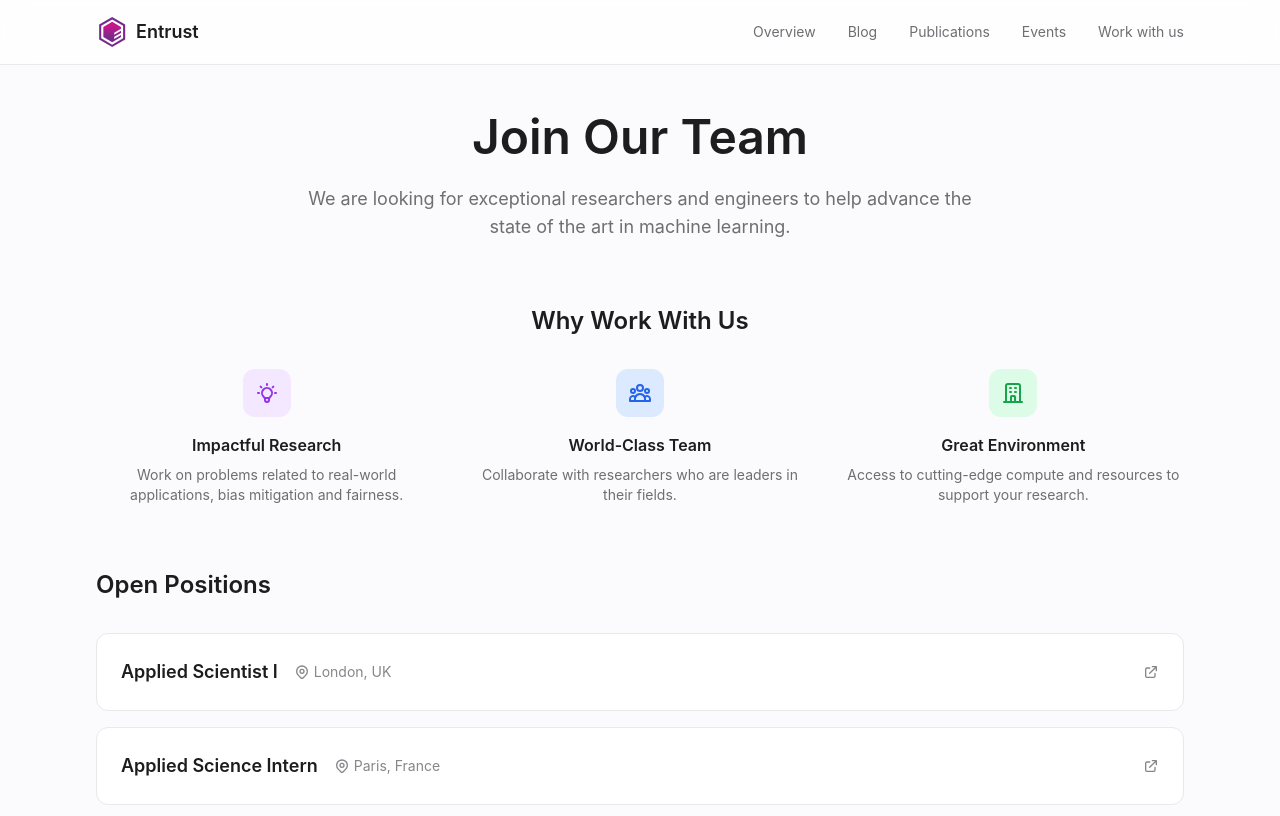
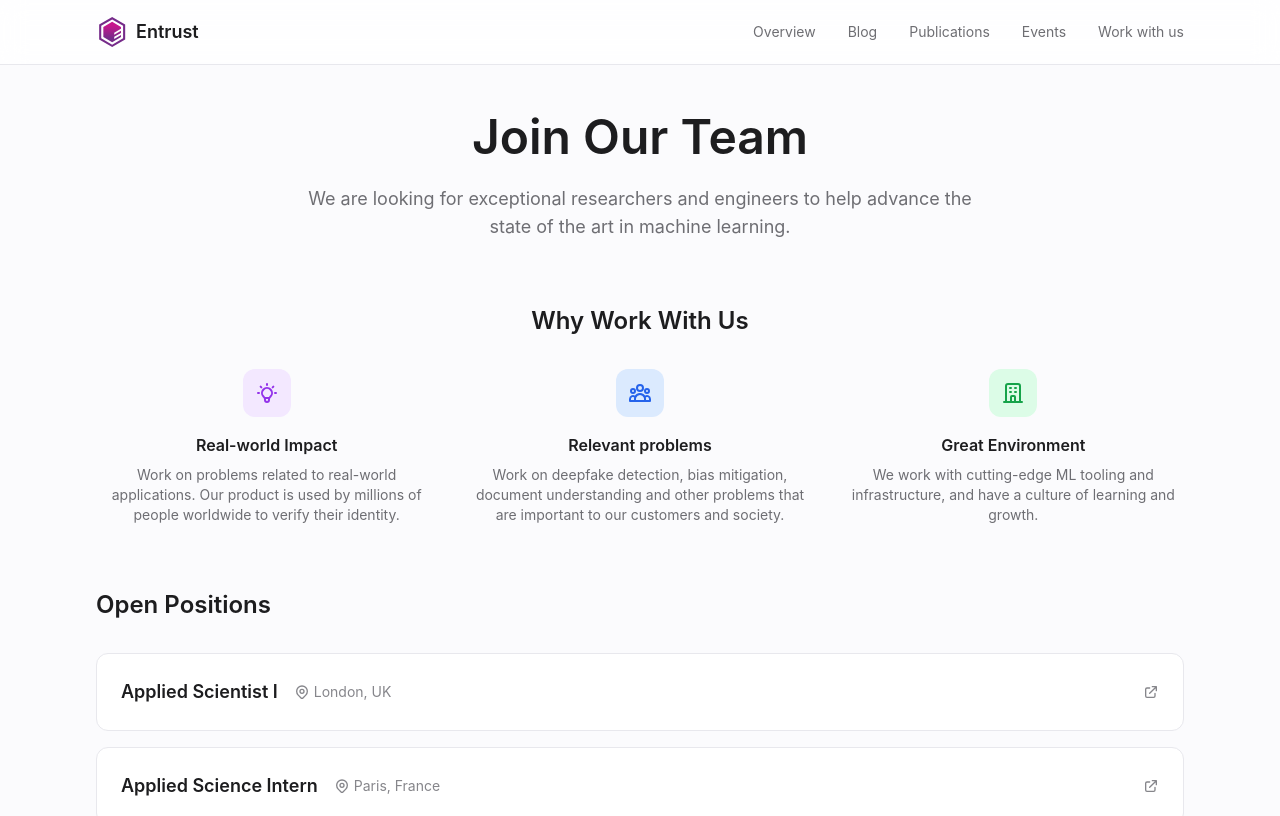
Before and after one commit to entrust-ml/entrust-ml.github.io, a Next.js app: page /careers in a window 1280 px wide. Shown: the top 816 px of the page. Built offline with nearby package versions, Linux system fonts and the light colour scheme.

Commit message:
Update work with us section

```diff
--- a/src/app/careers/page.tsx
+++ b/src/app/careers/page.tsx
@@ -48,9 +48,10 @@ export default function CareersPage() {
                 <path strokeLinecap="round" strokeLinejoin="round" strokeWidth={2} d="M9.663 17h4.673M12 3v1m6.364 1.636l-.707.707M21 12h-1M4 12H3m3.343-5.657l-.707-.707m2.828 9.9a5 5 0 117.072 0l-.548.547A3.374 3.374 0 0014 18.469V19a2 2 0 11-4 0v-.531c0-.895-.356-1.754-.988-2.386l-.548-.547z" />
               </svg>
             </div>
-            <h3 className="font-semibold text-apple-gray-700 mb-2">Impactful Research</h3>
+            <h3 className="font-semibold text-apple-gray-700 mb-2">Real-world Impact</h3>
             <p className="text-sm text-apple-gray-500">
-              Work on problems related to real-world applications, bias mitigation and fairness.
+              Work on problems related to real-world applications.
+              Our product is used by millions of people worldwide to verify their identity.
             </p>
           </div>
           <div className="text-center">
@@ -59,9 +60,9 @@ export default function CareersPage() {
                 <path strokeLinecap="round" strokeLinejoin="round" strokeWidth={2} d="M17 20h5v-2a3 3 0 00-5.356-1.857M17 20H7m10 0v-2c0-.656-.126-1.283-.356-1.857M7 20H2v-2a3 3 0 015.356-1.857M7 20v-2c0-.656.126-1.283.356-1.857m0 0a5.002 5.002 0 019.288 0M15 7a3 3 0 11-6 0 3 3 0 016 0zm6 3a2 2 0 11-4 0 2 2 0 014 0zM7 10a2 2 0 11-4 0 2 2 0 014 0z" />
               </svg>
             </div>
-            <h3 className="font-semibold text-apple-gray-700 mb-2">World-Class Team</h3>
+            <h3 className="font-semibold text-apple-gray-700 mb-2">Relevant problems</h3>
             <p className="text-sm text-apple-gray-500">
-              Collaborate with researchers who are leaders in their fields.
+              Work on deepfake detection, bias mitigation, document understanding and other problems that are important to our customers and society.
             </p>
           </div>
           <div className="text-center">
@@ -72,7 +73,7 @@ export default function CareersPage() {
             </div>
             <h3 className="font-semibold text-apple-gray-700 mb-2">Great Environment</h3>
             <p className="text-sm text-apple-gray-500">
-              Access to cutting-edge compute and resources to support your research.
+              We work with cutting-edge ML tooling and infrastructure, and have a culture of learning and growth.
             </p>
           </div>
         </div>
```
